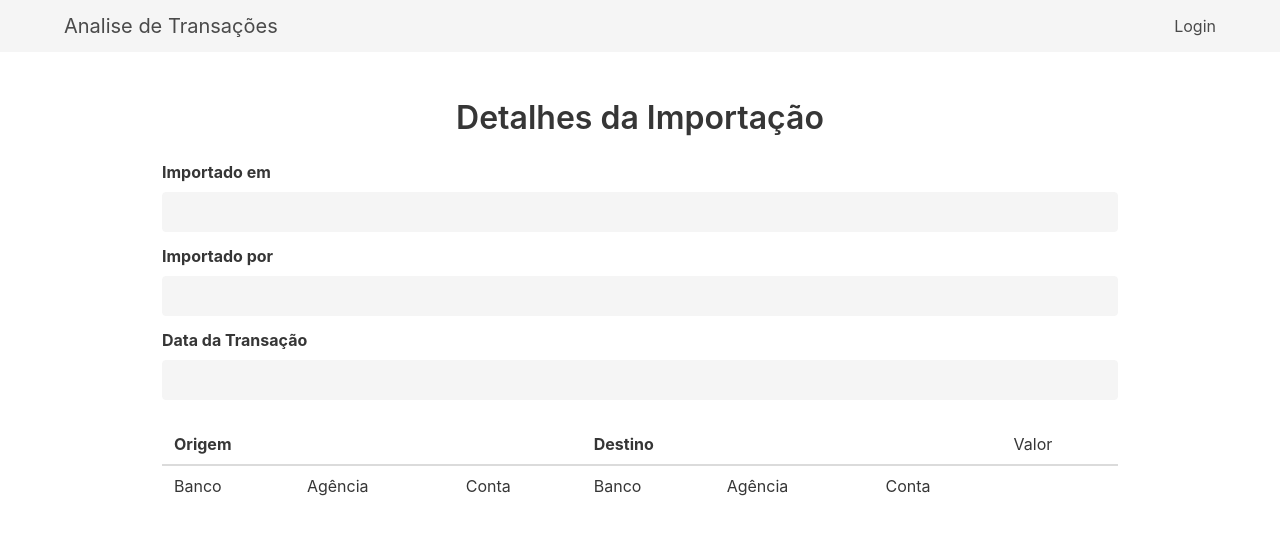
After one commit to marcos-nsantos/analise_e_investigacao_de_transacao, a Django app: template templates/transacao/transacao_detail.html in a window 1280 px wide. The commit adds this page. Shown: the top 553 px of the page. Run offline with Django 3.2, Linux system fonts and the light colour scheme; the template is opened without the code that fills it, so the values that code supplies are empty.

Commit message:
add transaction detail view

```diff
--- a/apps/transacao/urls.py
+++ b/apps/transacao/urls.py
@@ -1,8 +1,10 @@
 from django.urls import path
 
-from .views import index_view
+from .views.index_view import TransacaoView
+from .views.transacao_detail_view import TransacaoDetailView
 
 app_name = 'transacao'
 urlpatterns = [
-    path('', index_view.TransacaoView.as_view(), name='index'),
+    path('', TransacaoView.as_view(), name='index'),
+    path('<int:pk>/', TransacaoDetailView.as_view(), name='detail'),
 ]
--- a/templates/transacao/index.html
+++ b/templates/transacao/index.html
@@ -55,7 +55,7 @@
                         <td>{{ transacao.created_at }}</td>
                         <td>{{ transacao.user }}</td>
                         <td>
-                            <a href="" class="button is-primary">Detalhar</a>
+                            <a href="{% url 'transacao:detail' transacao.id %}" class="button is-primary">Detalhar</a>
                         </td>
                     </tr>
                 {% endfor %}
@@ -67,7 +67,6 @@
 
 {% block script %}
     <script src="{% static 'transacao/js/fileInput.js' %}"></script>
-    <script src="{% static 'transacao/js/notification.js' %}"></script>
     <script type="module" src="https://unpkg.com/ionicons@5.5.2/dist/ionicons/ionicons.esm.js"></script>
     <script nomodule src="https://unpkg.com/ionicons@5.5.2/dist/ionicons/ionicons.js"></script>
 {% endblock %}
--- /dev/null
+++ b/templates/transacao/transacao_detail.html
@@ -0,0 +1,75 @@
+{% extends 'base.html' %}
+
+{% block title %}Detalhes da Importação{% endblock %}
+
+{% block content %}
+    {% include 'partials/navbar.html' %}
+
+    <section class="section">
+        <div class="container">
+
+            <div class="columns">
+                <div class="column is-10 is-offset-1">
+                    <h1 class="title has-text-centered">
+                        Detalhes da Importação
+                    </h1>
+                </div>
+            </div>
+
+            <div class="columns">
+                <div class="column is-10 is-offset-1">
+                    <div class="field">
+                        <label class="label">Importado em</label>
+                        <div class="control">
+                            <input class="input" type="text" value="{{ data.created_at }}" disabled>
+                        </div>
+                    </div>
+                    <div class="field">
+                        <label class="label">Importado por</label>
+                        <div class="control">
+                            <input class="input" type="text" value="{{ data.user }}" disabled>
+                        </div>
+                    </div>
+                    <div class="field">
+                        <label class="label">Data da Transação</label>
+                        <div class="control">
+                            <input class="input" type="text" value="{{ data.data }}" disabled>
+                        </div>
+                    </div>
+                </div>
+            </div>
+
+            <div class="columns">
+                <div class="column is-10 is-offset-1">
+                    <table class="table is-fullwidth">
+                        <thead>
+                        <tr>
+                            <th colspan="3">Origem</th>
+                            <th colspan="3">Destino</th>
+                            <td rowspan="2">Valor</td>
+                        </tr>
+                        </thead>
+                        <tr>
+                            <td>Banco</td>
+                            <td>Agência</td>
+                            <td>Conta</td>
+                            <td>Banco</td>
+                            <td>Agência</td>
+                            <td>Conta</td>
+                        </tr>
+                        {% for data in transacao %}
+                            <tr>
+                                <td>{{ data.banco_origem }}</td>
+                                <td>{{ data.agencia_origem }}</td>
+                                <td>{{ data.conta_origem }}</td>
+                                <td>{{ data.banco_destino }}</td>
+                                <td>{{ data.agencia_destino }}</td>
+                                <td>{{ data.conta_destino }}</td>
+                                <td>{{ data.valor }}</td>
+                            </tr>
+                        {% endfor %}
+                    </table>
+                </div>
+            </div>
+        </div>
+{% endblock %}
```
Also changed, not shown: apps/transacao/views/transacao_detail_view.py (added, +14 -0 lines).
